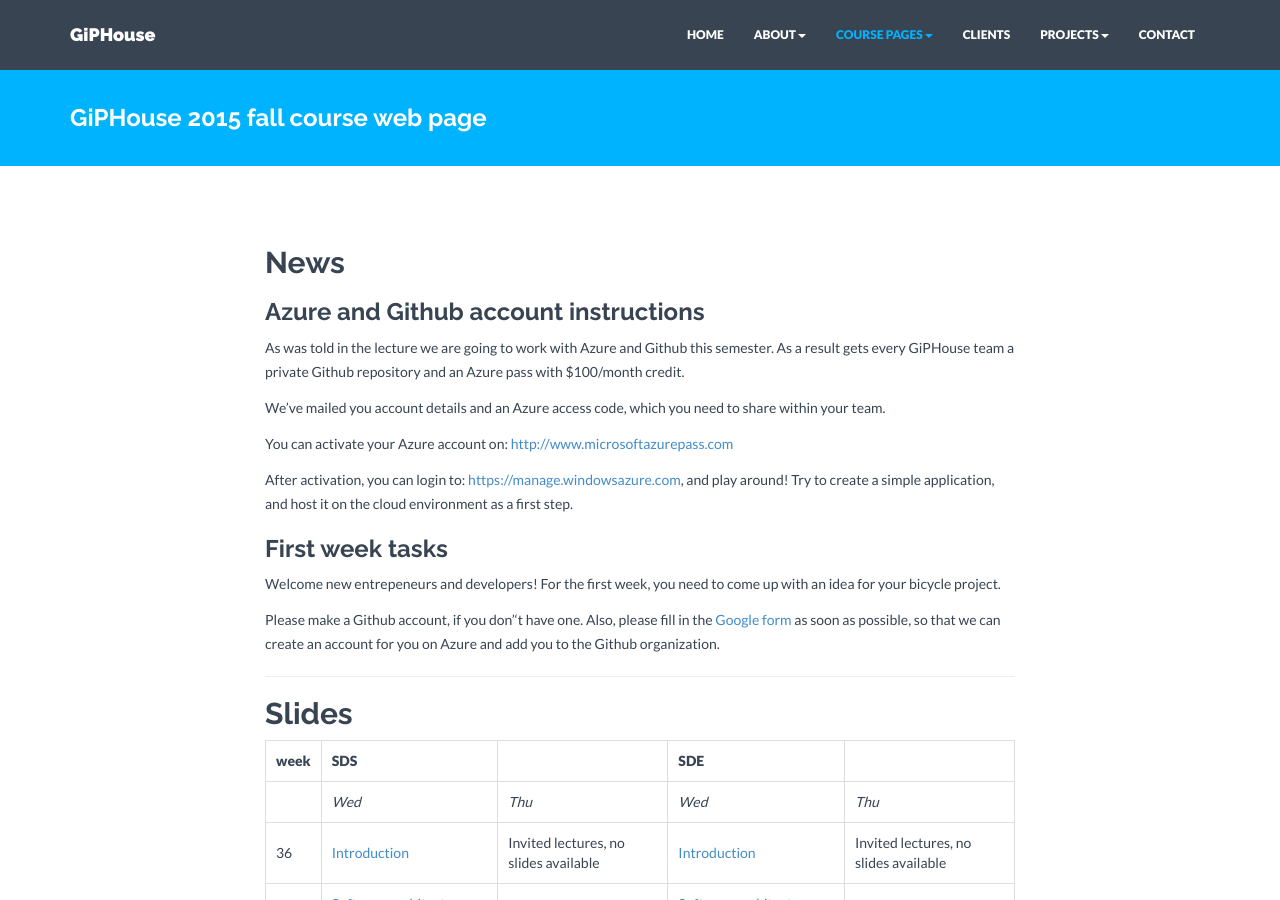
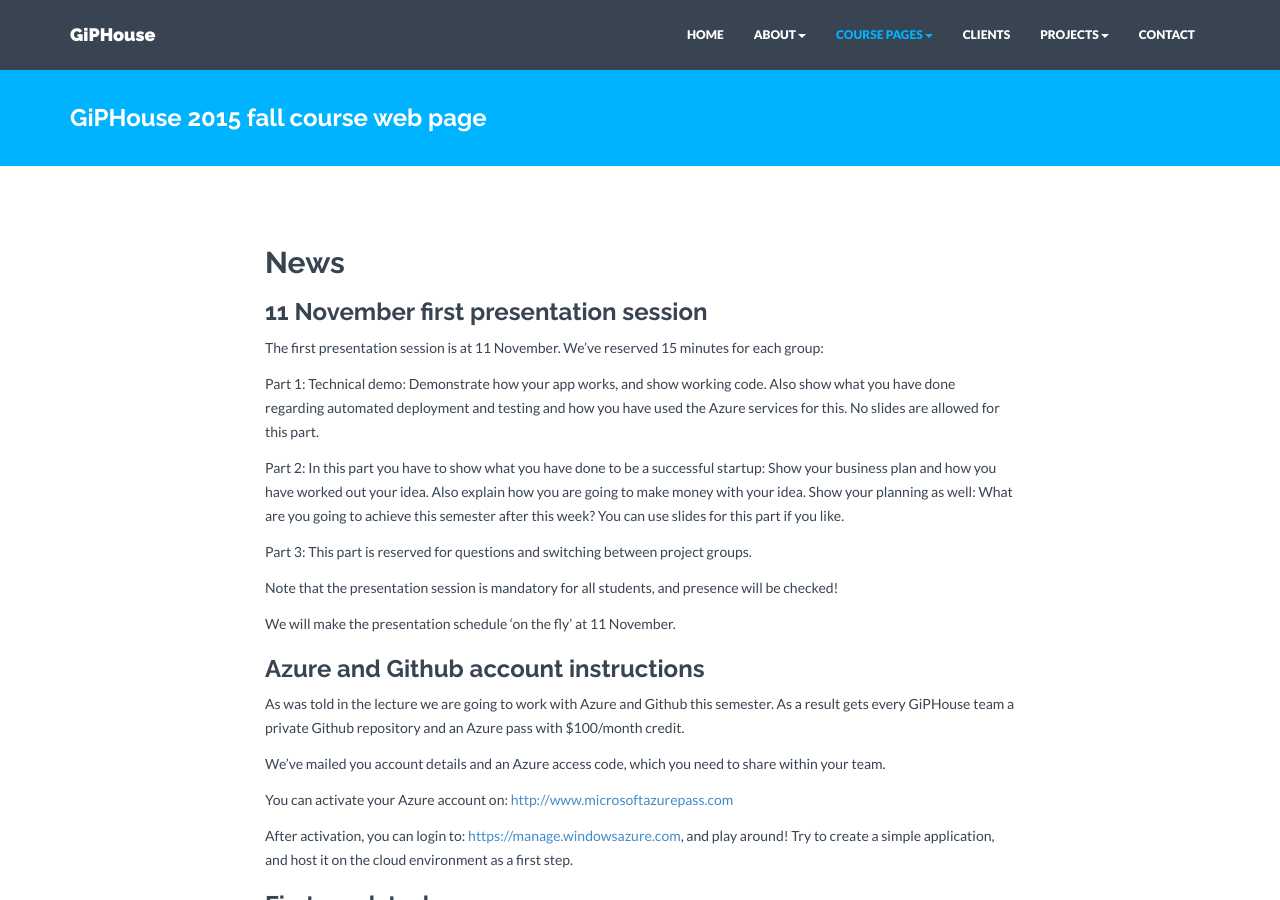
Before and after one commit to tschroter/giphouse.github.io, a Jekyll site: the page built from courses/2015-fall.md, in a window 1280 px wide and 900 px high. Built offline with Jekyll 4.4.1, drawn with Linux system fonts in a browser that asks for light colours; nearby versions of some CDN libraries.

Commit message:
Information about presentations

```diff
--- a/courses/2015-fall.md
+++ b/courses/2015-fall.md
@@ -6,6 +6,29 @@ permalink: /courses/2015-fall/
 
 News
 ---------------------
+
+### 11 November first presentation session ###
+The first presentation session is at 11 November. We've reserved 15 minutes for each group:
+
+Part 1: Technical demo: Demonstrate how your app works, and show
+working code. Also show what you have done regarding automated
+deployment and testing and how you have used the Azure services for
+this. No slides are allowed for this part.
+
+Part 2: In this part you have to show what you have done to be a
+successful startup: Show your business plan and how you have worked
+out your idea. Also explain how you are going to make money with your
+idea. Show your planning as well: What are you going to achieve this
+semester after this week? You can use slides for this part if you
+like.
+
+Part 3: This part is reserved for questions and switching between
+project groups.
+
+Note that the presentation session is mandatory for all students, and
+presence will be checked!
+
+We will make the presentation schedule 'on the fly' at 11 November.
 
 ### Azure and Github account instructions ###
 As was told in the lecture we are going to work with Azure and Github this
```
